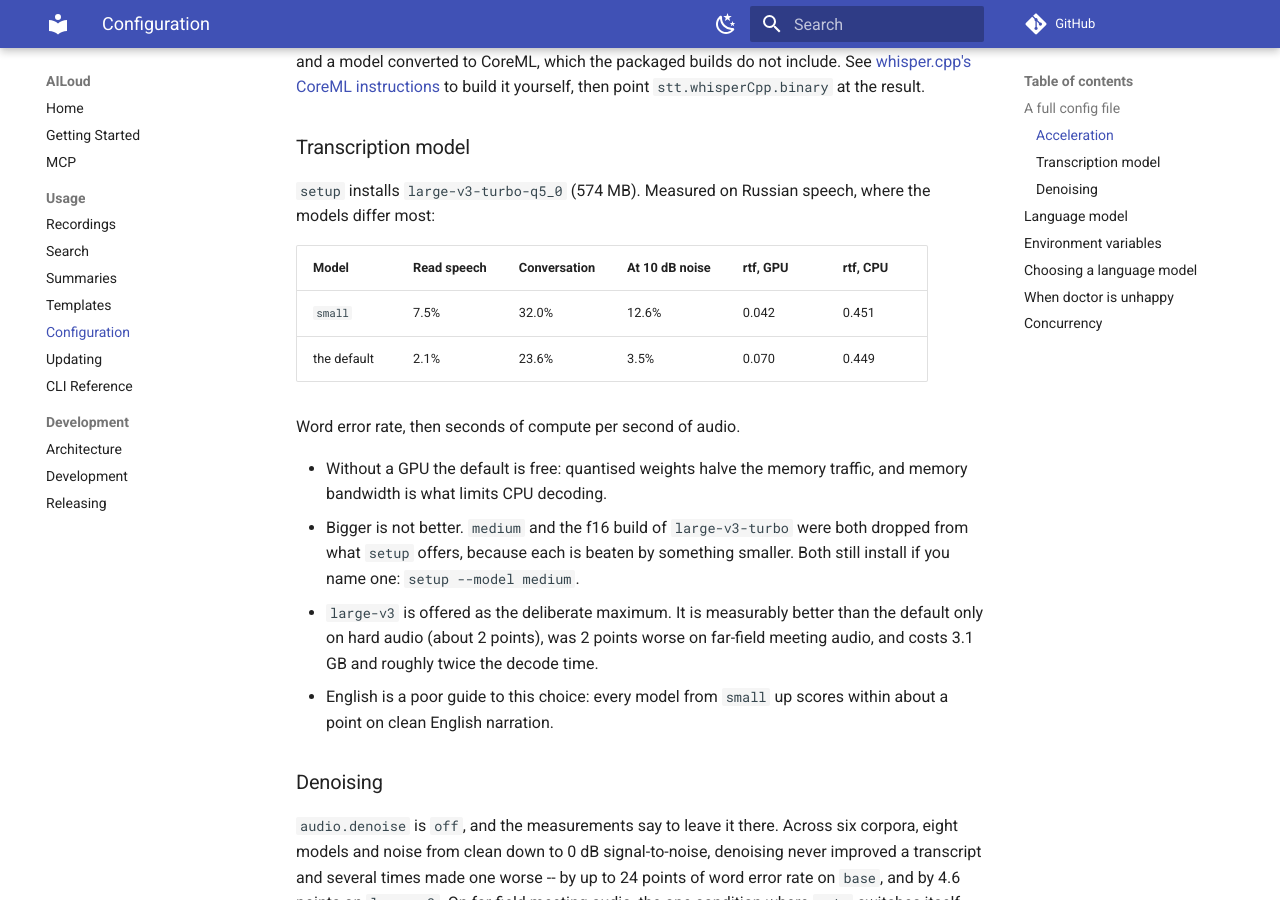
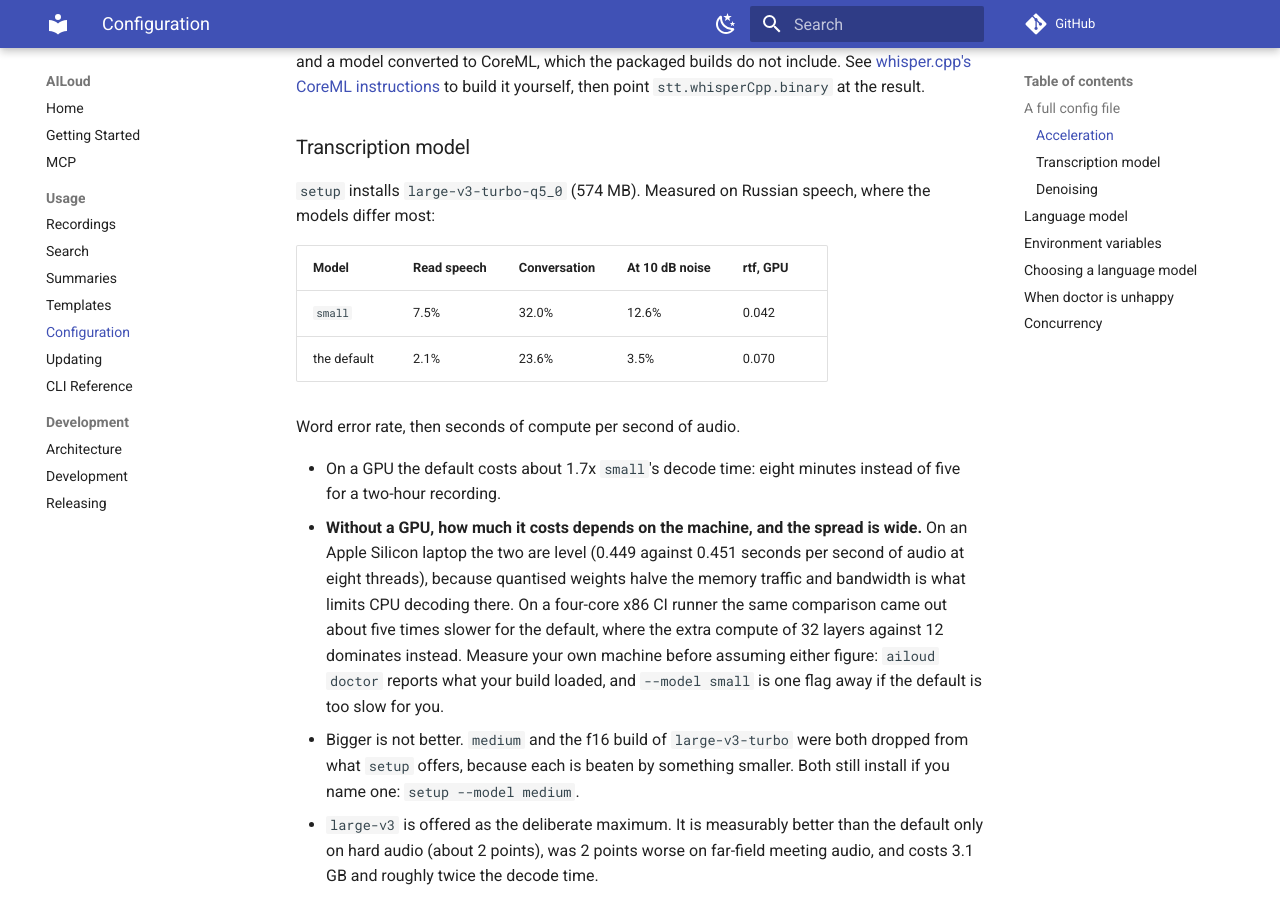
Before and after one commit to lorem-dev/ailoud, an MkDocs documentation site: the page built from docs/usage/configuration.md, in a window 1280 px wide and 900 px high, scrolled down 2256 px. Built offline with MkDocs 1.6.1 and Material for MkDocs 9.7.7, drawn with Linux system fonts in a browser that asks for light colours; comment, search, counter and statistics services are not loaded; the version menu is left out.

Commit message:
ci: transcribe with small in e2e, and correct the CPU cost claim
Two things the provisioned e2e run on the release commit taught, neither of
which a laptop could have.

The suite went from 4m48s to 19 minutes. Per suite: resources 67s -> 374s,
pipeline 83s -> 496s, jobs 58s -> 175s. The transcribing specs test the
pipeline, not model quality, so they now take their model from
AILOUD_E2E_MODEL, which the workflow points at `small`. That the shipped
default downloads and installs is a different question, answered by the
provisioning step that runs `setup` exactly as a user does -- and it passed.

The docs claimed that without a GPU the new default "is free". That was
measured on one Apple Silicon laptop, where it holds: 0.449 against 0.451
seconds per second of audio. On four x86 cores it is about five times
slower, because there the extra compute of 32 layers against 12 dominates
the memory traffic that quantisation saves. The claim is now a range with
both ends named and the advice to measure, and `--model small` is offered
as the way back.

```diff
--- a/docs/usage/configuration.md
+++ b/docs/usage/configuration.md
@@ -94,15 +94,24 @@
 `setup` installs `large-v3-turbo-q5_0` (574 MB). Measured on Russian speech,
 where the models differ most:
 
-| Model       | Read speech | Conversation | At 10 dB noise | rtf, GPU | rtf, CPU |
-| ----------- | ----------- | ------------ | -------------- | -------- | -------- |
-| `small`     | 7.5%        | 32.0%        | 12.6%          | 0.042    | 0.451    |
-| the default | 2.1%        | 23.6%        | 3.5%           | 0.070    | 0.449    |
+| Model       | Read speech | Conversation | At 10 dB noise | rtf, GPU |
+| ----------- | ----------- | ------------ | -------------- | -------- |
+| `small`     | 7.5%        | 32.0%        | 12.6%          | 0.042    |
+| the default | 2.1%        | 23.6%        | 3.5%           | 0.070    |
 
 Word error rate, then seconds of compute per second of audio.
 
-- Without a GPU the default is free: quantised weights halve the memory
-  traffic, and memory bandwidth is what limits CPU decoding.
+- On a GPU the default costs about 1.7x `small`'s decode time: eight minutes
+  instead of five for a two-hour recording.
+- **Without a GPU, how much it costs depends on the machine, and the spread is
+  wide.** On an Apple Silicon laptop the two are level (0.449 against 0.451
+  seconds per second of audio at eight threads), because quantised weights
+  halve the memory traffic and bandwidth is what limits CPU decoding there. On
+  a four-core x86 CI runner the same comparison came out about five times
+  slower for the default, where the extra compute of 32 layers against 12
+  dominates instead. Measure your own machine before assuming either figure:
+  `ailoud doctor` reports what your build loaded, and `--model small` is one
+  flag away if the default is too slow for you.
 - Bigger is not better. `medium` and the f16 build of `large-v3-turbo` were
   both dropped from what `setup` offers, because each is beaten by something
   smaller. Both still install if you name one: `setup --model medium`.
```
Also changed, not shown: CHANGES.md (+2 -0 lines), 3 other files.
